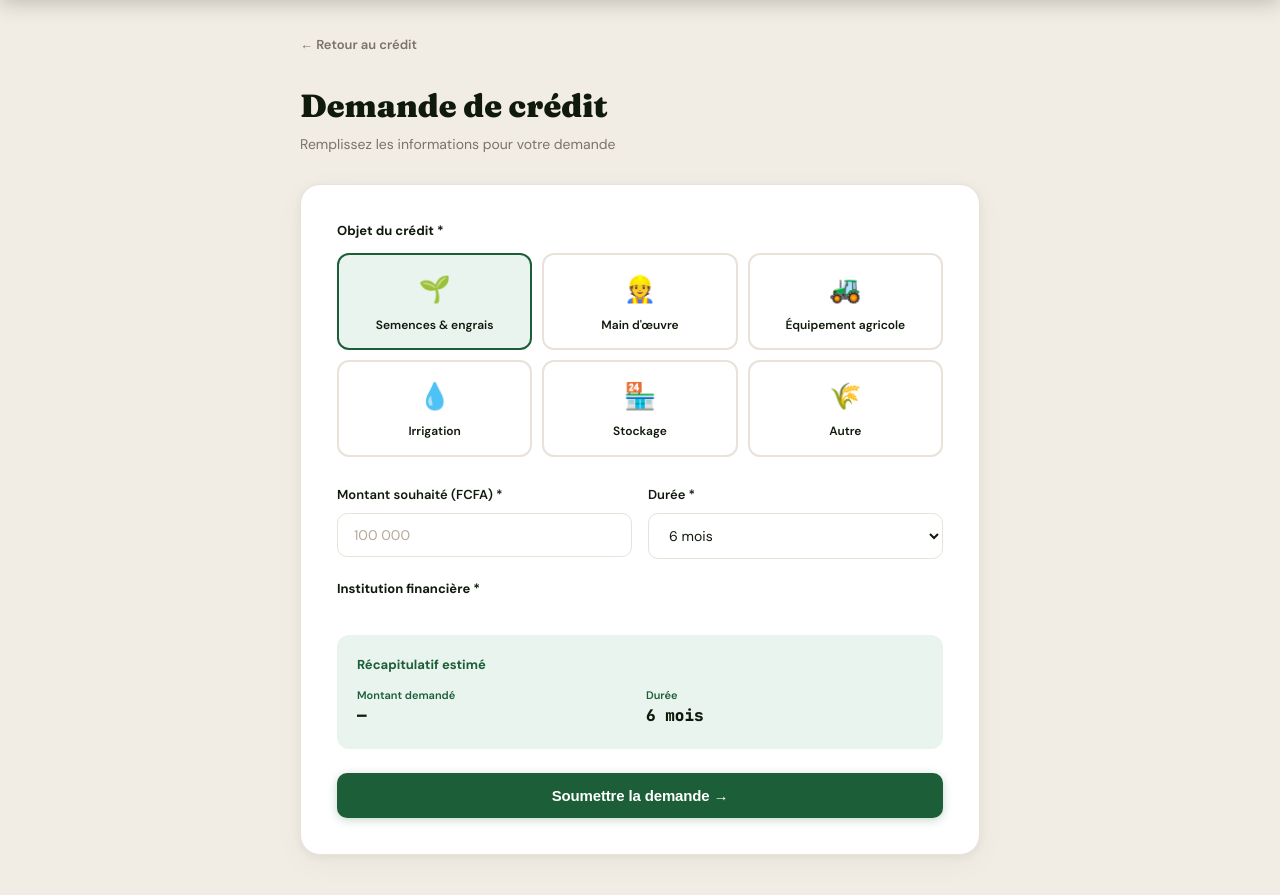
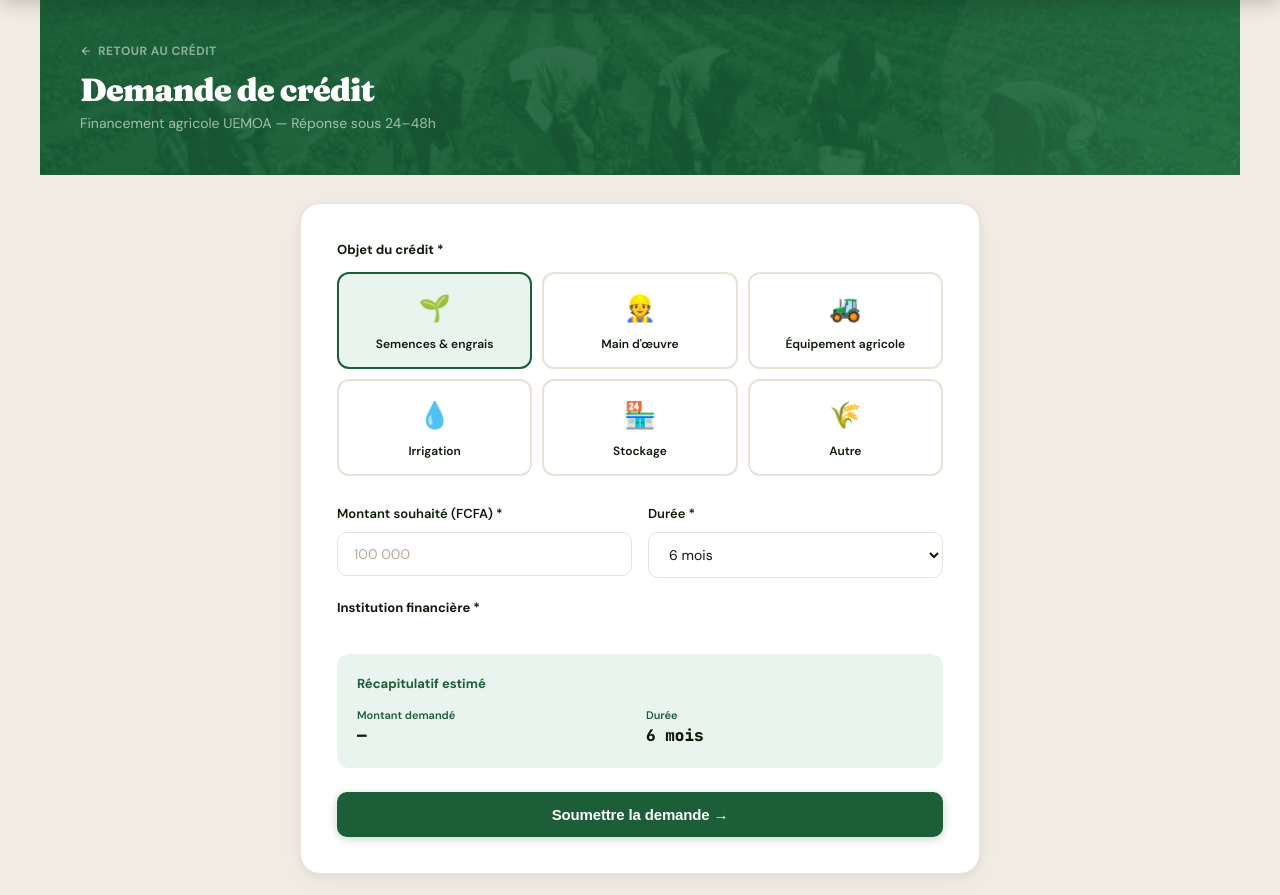
Before and after one commit to achraf-aadjar/agrilink-django, a Django app: template templates/credit/apply.html in a window 1280 px wide. Shown: the part 64-959 px from the top of the page. Before the commit the page ends 918 px from the top, so only its background shows below. Run offline with Django 5.2, Linux system fonts and the light colour scheme; the template is opened without the code that fills it, so the values that code supplies are empty.

Commit message:
Add page-headers to remaining pages and fix dynamic score
- Add forest page-header to marketplace/detail, credit/apply, insurance/new
- Replace emoji icons (✅, 🛡️) with clean SVG in success screens
- Context processor now exposes `farmer` globally so score/avatar is always live in navbar

Co-Authored-By: Claude Sonnet 4.6 <noreply@anthropic.com>

```diff
--- a/agrilink/context_processors.py
+++ b/agrilink/context_processors.py
@@ -3,4 +3,4 @@ from .models import Farmer
 
 def demo_user(request):
     farmer = Farmer.objects.filter(phone='+221 77 000 00 01').first()
-    return {'demo_farmer': farmer}
+    return {'demo_farmer': farmer, 'farmer': farmer}
--- a/templates/credit/apply.html
+++ b/templates/credit/apply.html
@@ -6,16 +6,25 @@
 
 {% block content %}
 
+<div class="page-header" style="margin-bottom:28px;">
+  <div class="page-header-content">
+    <a href="/credit/" style="display:inline-flex;align-items:center;gap:6px;font-size:12px;font-weight:700;color:rgba(255,255,255,0.5);text-decoration:none;margin-bottom:12px;letter-spacing:0.04em;text-transform:uppercase;">
+      <svg width="12" height="12" viewBox="0 0 24 24" fill="none" stroke="currentColor" stroke-width="2.5" stroke-linecap="round" stroke-linejoin="round"><line x1="19" y1="12" x2="5" y2="12"/><polyline points="12 19 5 12 12 5"/></svg>
+      Retour au crédit
+    </a>
+    <h1 class="page-header-title">Demande de crédit</h1>
+    <p class="page-header-sub">Financement agricole UEMOA — Réponse sous 24–48h</p>
+  </div>
+</div>
+
 <div style="max-width:680px;margin:0 auto;">
-
-  <div style="margin-bottom:24px;">
-    <a href="/credit/" style="display:inline-flex;align-items:center;gap:6px;font-size:13px;color:var(--muted);text-decoration:none;font-weight:600;">← Retour au crédit</a>
-  </div>
 
   {% if submitted %}
   <!-- Success -->
   <div style="text-align:center;padding:80px 0;">
-    <div style="width:80px;height:80px;border-radius:50%;background:var(--forest-bg);display:flex;align-items:center;justify-content:center;font-size:40px;margin:0 auto 24px;">✅</div>
+    <div style="width:80px;height:80px;border-radius:50%;background:var(--forest-bg);display:flex;align-items:center;justify-content:center;margin:0 auto 24px;">
+      <svg width="36" height="36" viewBox="0 0 24 24" fill="none" stroke="var(--forest)" stroke-width="2.5" stroke-linecap="round" stroke-linejoin="round"><polyline points="20 6 9 17 4 12"/></svg>
+    </div>
     <h1 style="font-family:'Fraunces',serif;font-size:2rem;font-weight:900;color:var(--ink);margin-bottom:12px;">Demande envoyée !</h1>
     <p style="color:var(--muted);font-size:15px;margin-bottom:32px;">Votre demande de crédit a été transmise à l'institution financière. Réponse sous 24-48h par SMS.</p>
     <div style="display:flex;gap:12px;justify-content:center;">
@@ -25,11 +34,6 @@
   </div>
 
   {% else %}
-
-  <div style="margin-bottom:28px;">
-    <h1 style="font-family:'Fraunces',serif;font-size:2rem;font-weight:900;color:var(--ink);">Demande de crédit</h1>
-    <p style="font-size:14px;color:var(--muted);margin-top:4px;">Remplissez les informations pour votre demande</p>
-  </div>
 
   <div class="card-lg" style="padding:36px;">
     <form method="post">
```
Also changed, not shown: templates/insurance/new.html (+15 -11 lines), templates/marketplace/detail.html (+9 -5 lines).
